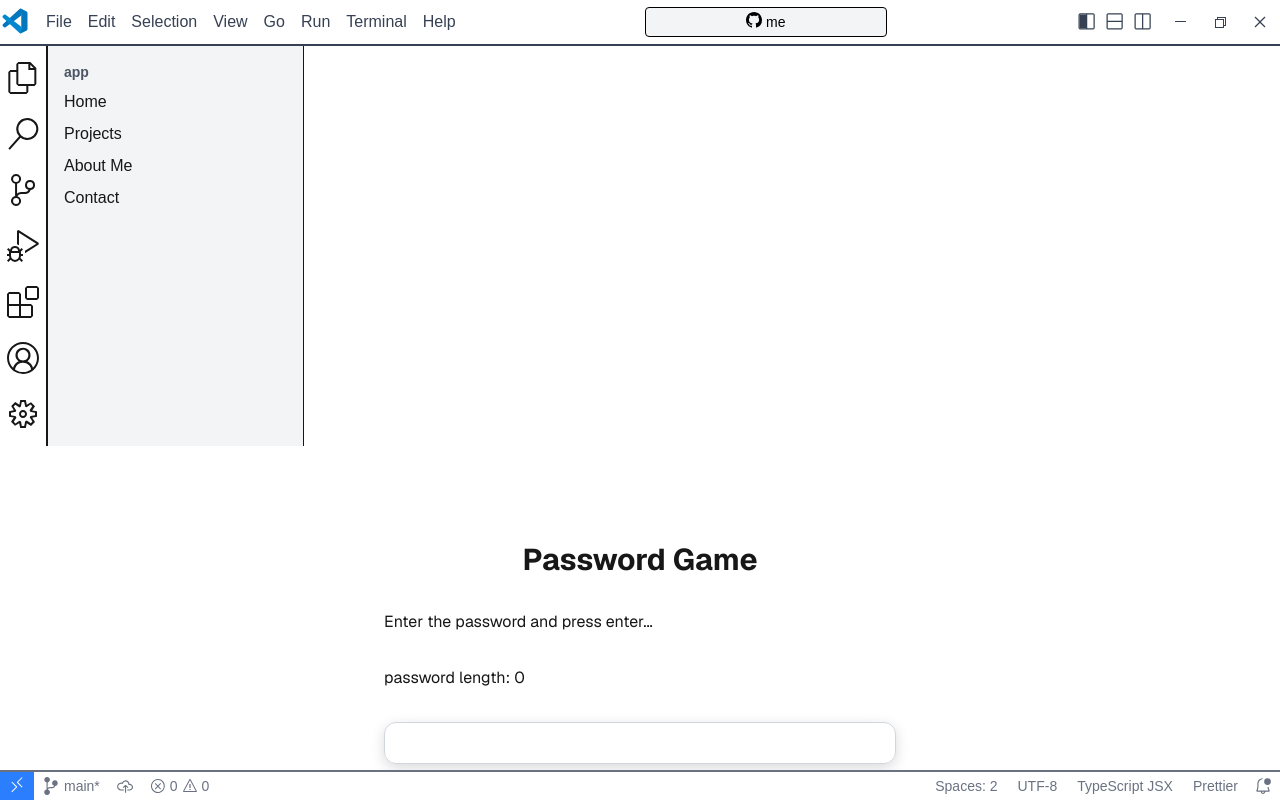
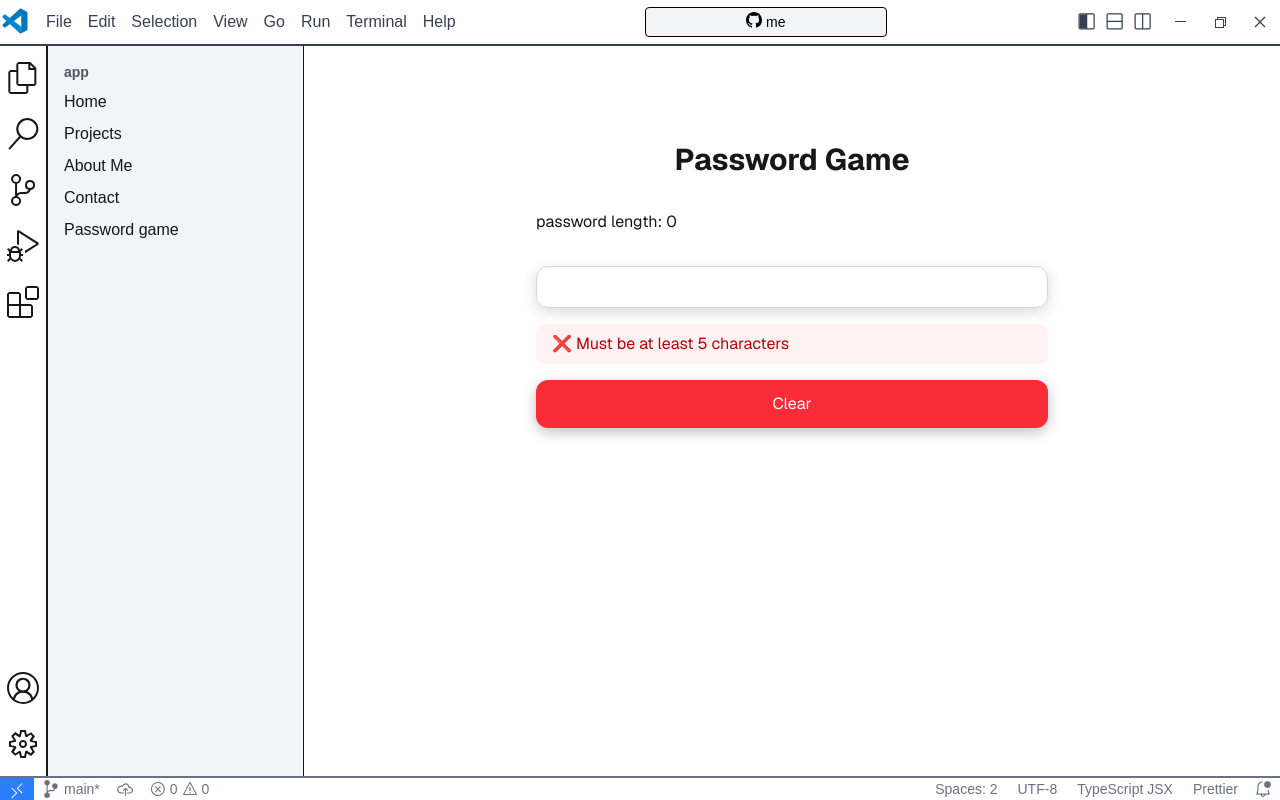
Before and after one commit to ProchaLu/me, a Next.js app: page /passwordgame in a window 1280 px wide. Built offline with nearby package versions, Linux system fonts and the light colour scheme.

Commit message:
Fix footer and wrap in layout

```diff
--- a/app/Navigation.tsx
+++ /dev/null
@@ -1,22 +0,0 @@
-'use client';
-
-import { useState } from 'react';
-import Explorer from './components/Explorer';
-import Navbar from './components/Navbar';
-import Sidebar from './components/Sidebar';
-
-export default function Navigation() {
-  const [isExplorerOpen, setIsExplorerOpen] = useState(true);
-  return (
-    <>
-      <Navbar
-        isExplorerOpen={isExplorerOpen}
-        setIsExplorerOpen={setIsExplorerOpen}
-      />
-      <div className="flex flex-1">
-        <Sidebar />
-        <Explorer isExplorerOpen={isExplorerOpen} />
-      </div>
-    </>
-  );
-}
--- /dev/null
+++ b/app/VSCodeLayout.tsx
@@ -0,0 +1,37 @@
+'use client';
+
+import { useState } from 'react';
+import Explorer from './components/Explorer';
+import Footer from './components/Footer';
+import Navbar from './components/Navbar';
+import Sidebar from './components/Sidebar';
+
+export default function VSCodeLayout({
+  children,
+}: {
+  children: React.ReactNode;
+}) {
+  const [isExplorerOpen, setIsExplorerOpen] = useState(true);
+
+  return (
+    <div className="flex flex-col min-h-screen">
+      {/* Navbar at the top */}
+      <div className="w-full">
+        <Navbar
+          isExplorerOpen={isExplorerOpen}
+          setIsExplorerOpen={setIsExplorerOpen}
+        />
+      </div>
+
+      {/* Sidebar + Explorer in row below navbar */}
+      <div className="flex flex-1">
+        <Sidebar />
+        {isExplorerOpen && <Explorer isExplorerOpen={isExplorerOpen} />}
+        <main className="flex-1 overflow-auto bg-white p-4 min-w-0">
+          {children}
+        </main>
+      </div>
+      <Footer />
+    </div>
+  );
+}
--- a/app/components/Explorer.tsx
+++ b/app/components/Explorer.tsx
@@ -22,6 +22,9 @@ export default function Explorer(props: { isExplorerOpen: boolean }) {
         <Link href="/" className="hover:bg-gray-200">
           Contact
         </Link>
+        <Link href="/passwordgame" className="hover:bg-gray-200">
+          Password game
+        </Link>
       </nav>
     </aside>
   );
--- a/app/Footer.tsx
+++ b/app/components/Footer.tsx
@@ -1,6 +1,6 @@
 export default function Footer() {
   return (
-    <footer className="flex justify-between border-t-2 border-dark_border text-gray-500 text-sm select-none">
+    <footer className="flex justify-between h-6 border-t-2 border-dark_border text-gray-500 text-sm select-none">
       <div className="flex items-center cursor-pointer">
         <div className="relative p-1 px-2 h-full bg-blue-500 hover:bg-blue-800">
           <svg
@@ -18,7 +18,7 @@ export default function Footer() {
             />
           </svg>
         </div>
-        <div className="relative p-1 px-2 h-full hover:bg-blue-800 flex items-center">
+        <div className="relative p-1 px-2 h-full  flex items-center hover:bg-blue-800 hover:text-white">
           <svg
             xmlns="http://www.w3.org/2000/svg"
             width="18"
@@ -33,7 +33,7 @@ export default function Footer() {
           </svg>
           <span className="ml-1">main*</span>
         </div>
-        <div className="relative p-1 px-2 h-full hover:bg-blue-800 flex items-center">
+        <div className="relative p-1 px-2 h-full  flex items-center hover:bg-blue-800 hover:text-white">
           <svg
             xmlns="http://www.w3.org/2000/svg"
             width="18"
@@ -47,7 +47,7 @@ export default function Footer() {
             />
           </svg>
         </div>
-        <div className="relative p-1 px-2 h-full hover:bg-blue-800 flex items-center">
+        <div className="relative p-1 px-2 h-full  flex items-center hover:bg-blue-800 hover:text-white">
           <svg
             xmlns="http://www.w3.org/2000/svg"
             width="16"
@@ -81,19 +81,19 @@ export default function Footer() {
         </div>
       </div>
       <div className="flex items-center cursor-pointer">
-        <div className="relative p-1 px-2 h-full hover:bg-blue-800 flex items-center gap-1">
+        <div className="relative p-1 px-2 h-full flex items-center gap-1 hover:bg-blue-800 hover:text-white ">
           <span className="ml-1">Spaces: 2</span>
         </div>
-        <div className="relative p-1 px-2 h-full hover:bg-blue-800 flex items-center gap-1">
+        <div className="relative p-1 px-2 h-full flex items-center gap-1 hover:bg-blue-800 hover:text-white ">
           <span className="ml-1">UTF-8</span>
         </div>
-        <div className="relative p-1 px-2 h-full hover:bg-blue-800 flex items-center gap-1">
+        <div className="relative p-1 px-2 h-full flex items-center gap-1 hover:bg-blue-800 hover:text-white ">
           <span className="ml-1">TypeScript JSX</span>
         </div>
-        <div className="relative p-1 px-2 h-full hover:bg-blue-800 flex items-center gap-1">
+        <div className="relative p-1 px-2 h-full flex items-center gap-1 hover:bg-blue-800 hover:text-white ">
           <span className="ml-1">Prettier</span>
         </div>
-        <div className="relative p-1 px-2 h-full hover:bg-blue-800 flex items-center gap-1">
+        <div className="relative p-1 px-2 h-full flex items-center gap-1 hover:bg-blue-800 hover:text-white ">
           <svg
             xmlns="http://www.w3.org/2000/svg"
             width="18"
--- a/app/layout.tsx
+++ b/app/layout.tsx
@@ -1,7 +1,6 @@
 import './globals.css';
 import { Geist, Geist_Mono } from 'next/font/google';
-import Footer from './Footer';
-import Navigation from './Navigation';
+import VSCodeLayout from './VSCodeLayout';
 
 const geistSans = Geist({
   variable: '--font-geist-sans',
@@ -28,11 +27,9 @@ export default function RootLayout({
   return (
     <html lang="en">
       <body
-        className={`${geistSans.variable} ${geistMono.variable} antialiased flex flex-col min-h-screen max-h-screen`}
+        className={`${geistSans.variable} ${geistMono.variable} antialiased flex flex-col min-h-screen`}
       >
-        <Navigation />
-        <main className="flex-1 bg-white p-4 overflow-auto">{children}</main>
-        <Footer />
+        <VSCodeLayout>{children}</VSCodeLayout>
       </body>
     </html>
   );
--- a/app/passwordgame/PasswordGame.tsx
+++ b/app/passwordgame/PasswordGame.tsx
@@ -85,9 +85,6 @@ export default function PasswordGame() {
     <div className="max-w-xl mx-auto mt-12 p-6 sm:p-8 flex flex-col gap-8 font-[family-name:var(--font-geist-sans)]">
       <h1 className="text-3xl font-bold text-center">Password Game</h1>
       <div className="flex flex-col gap-4">
-        Enter the password and press enter...
-      </div>
-      <div className="flex flex-col gap-4">
         password length: {password.length}
       </div>
       <form
@@ -131,7 +128,9 @@ export default function PasswordGame() {
           onClick={() => {
             localStorage.setItem('password', '');
             localStorage.setItem('level', '1');
-            router.refresh();
+            setPassword('');
+            setLevel(1);
+            router.push('/passwordgame');
           }}
           className="bg-red-500 text-white px-6 py-3 rounded-xl shadow-[0_4px_14px_rgba(0,0,0,0.25)] hover:shadow-[0_6px_20px_rgba(0,0,0,0.35)] active:scale-95 transition-all"
         >
```
